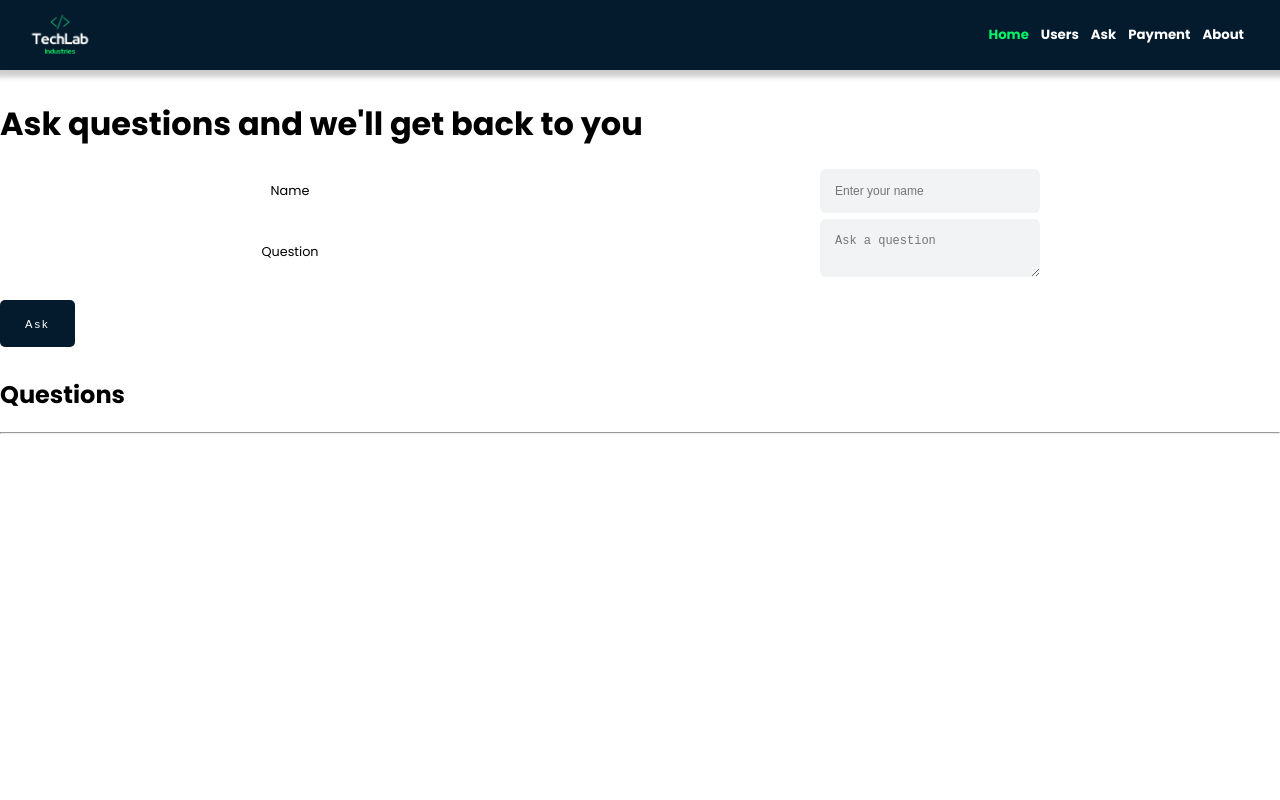
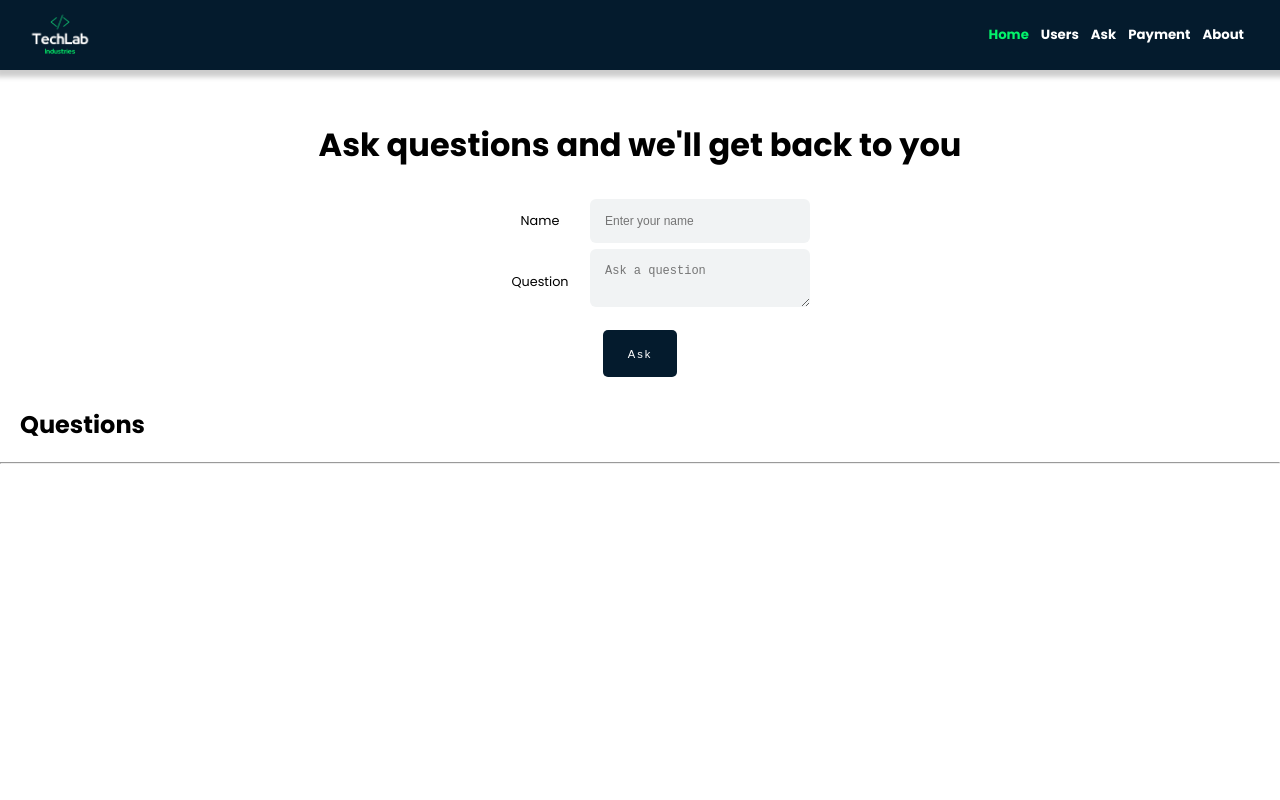
Before and after one commit to Dhannyphantom/learn-programming, a Next.js app: page /ask in a window 1280 px wide. Shown: the top 800 px of the page. Built offline with nearby package versions, Linux system fonts and the light colour scheme.

Commit message:
Improved the styling and structure of the Ask page

```diff
--- a/components/ListQuestion/ListQuestion.module.css
+++ b/components/ListQuestion/ListQuestion.module.css
@@ -1,5 +1,9 @@
 .container {
   margin-bottom: 50px;
+}
+
+.container > h1 {
+  margin-left: 20px;
 }
 
 .profile {
--- a/pages/ask.js
+++ b/pages/ask.js
@@ -40,9 +40,11 @@ function AskPage() {
   };
 
   return (
-    <main>
-      <h1>Ask questions and {"we'll"} get back to you</h1>
-      <form>
+    <main className={styles.main}>
+      <h1 className={styles.title}>
+        Ask questions and {"we'll"} get back to you
+      </h1>
+      <form className={styles.form}>
         <Input
           title="Name"
           onChangeText={onChangeText}
@@ -59,8 +61,8 @@ function AskPage() {
           type="textarea"
         />
         <Button title="Ask" onPress={onQuestionAsked} />
-        <ListQuestion data={questions} />
       </form>
+      <ListQuestion data={questions} />
     </main>
   );
 }
--- a/styles/Ask.module.css
+++ b/styles/Ask.module.css
@@ -0,0 +1,18 @@
+.form {
+  display: flex;
+  flex-direction: column;
+  justify-content: center;
+  align-items: center;
+  max-width: 300px;
+  align-self: center;
+}
+
+.main {
+  display: flex;
+  flex-direction: column;
+}
+
+.title {
+  text-align: center;
+  margin-bottom: 30px;
+}
```
